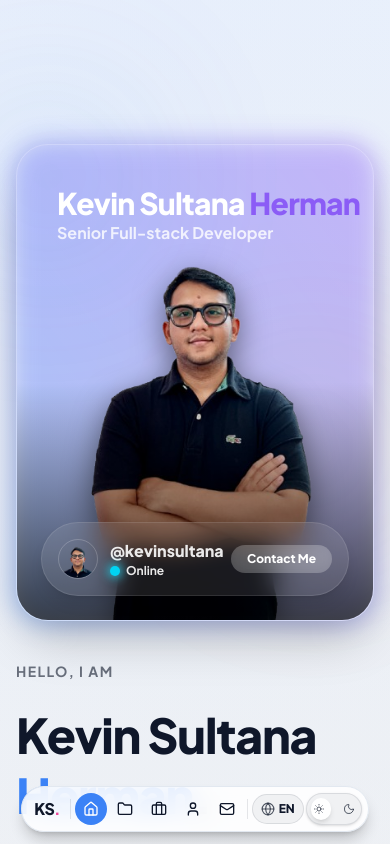
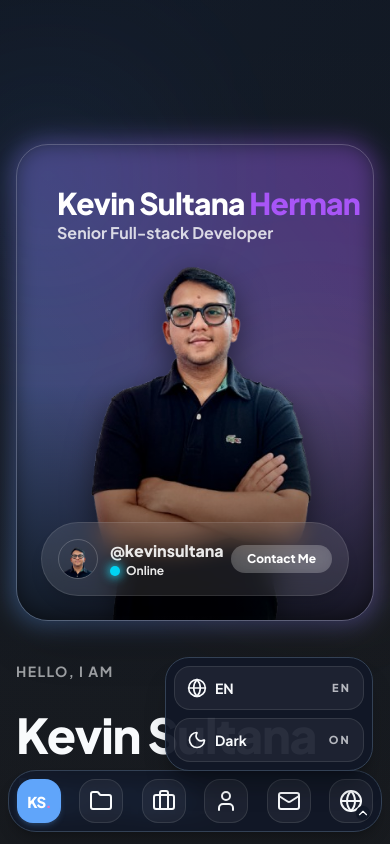
Before and after one commit to kevinsultana/my-porto, a Next.js app: page /en in a window 390 px wide. Both pictures are taken after a click on the button 333 px from the left and 809 px from the top of the page. Shown: the top 844 px of the page. Built offline with nearby package versions, Linux system fonts and the light colour scheme.

Commit message:
fix: enhance Navbar with mobile tools toggle and theme switcher functionality

```diff
--- a/src/components/navbar.js
+++ b/src/components/navbar.js
@@ -1,15 +1,34 @@
 "use client";
 
 import { useState, useEffect, useRef } from "react";
-import { motion } from "framer-motion";
-import { Home, User, Briefcase, Folder, Mail, Globe } from "lucide-react";
+import { motion, AnimatePresence } from "framer-motion";
+import {
+  Home,
+  User,
+  Briefcase,
+  Folder,
+  Mail,
+  Globe,
+  ChevronDown,
+  ChevronUp,
+  Moon,
+  SunMedium,
+} from "lucide-react";
+import { useTheme } from "next-themes";
 import ThemeToggle from "./theme-toggle";
 
 export default function Navbar({ locale = "en", dict = {} }) {
   const [activeSection, setActiveSection] = useState("home");
+  const [mobileToolsOpen, setMobileToolsOpen] = useState(false);
+  const [mounted, setMounted] = useState(false);
+  const { theme, resolvedTheme, setTheme } = useTheme();
 
   const isClickScrolling = useRef(false);
   const timeoutRef = useRef(null);
+
+  useEffect(() => {
+    setMounted(true);
+  }, []);
 
   useEffect(() => {
     const handleIntersection = (entries) => {
@@ -103,21 +122,160 @@ export default function Navbar({ locale = "en", dict = {} }) {
     },
   ];
 
+  const isDark = mounted
+    ? theme === "system"
+      ? resolvedTheme === "dark"
+      : theme === "dark"
+    : true;
+
+  const handleThemeToggle = () => {
+    setTheme(isDark ? "light" : "dark");
+    setMobileToolsOpen(false);
+  };
+
   return (
     <header className="fixed bottom-3 md:top-4 md:bottom-auto inset-x-0 z-50 flex justify-center px-2 sm:px-4 transition-all duration-300">
-      <nav className="flex max-w-[calc(100vw-0.75rem)] items-center gap-0.5 sm:gap-1 md:gap-2 bg-surface/85 backdrop-blur-md border border-surface-border px-1.5 sm:px-2 md:px-4 py-1.5 rounded-full shadow-lg shadow-black/20 overflow-hidden">
-        {/* Logo */}
+      <nav className="md:hidden relative flex w-full max-w-[calc(100vw-0.75rem)] items-center justify-between gap-1.5 overflow-visible rounded-[1.75rem] border border-surface-border bg-surface/90 px-2 py-2 shadow-lg shadow-black/20 backdrop-blur-md">
         <a
           href="#home"
           onClick={() => handleNavLinkClick("home")}
-          className="font-black text-base sm:text-lg md:text-xl tracking-tighter px-1.5 sm:px-2 text-brand-text hover:scale-105 transition-transform shrink-0"
+          className={`flex h-11 w-11 shrink-0 items-center justify-center rounded-2xl border transition-all ${activeSection === "home" ? "border-brand-blue/30 bg-brand-blue text-white shadow-md shadow-brand-blue/20" : "border-brand-text/10 bg-brand-text/5 text-brand-text"}`}
+          aria-label={dict.home || (locale === "id" ? "Beranda" : "Home")}
+          title={dict.home || (locale === "id" ? "Beranda" : "Home")}
+        >
+          <span className="text-[15px] font-black leading-none tracking-tighter">
+            KS<span className="text-brand-pink">.</span>
+          </span>
+        </a>
+
+        {menuItems
+          .filter((item) => item.id !== "home")
+          .map((item) => {
+            const isActive = activeSection === item.id;
+            const Icon = item.icon;
+
+            return (
+              <motion.a
+                key={item.id}
+                href={item.path}
+                onClick={() => handleNavLinkClick(item.id)}
+                whileTap={{ scale: 0.94 }}
+                animate={{
+                  y: isActive ? -1 : 0,
+                  scale: isActive ? 1.04 : 1,
+                }}
+                transition={{
+                  type: "spring",
+                  stiffness: 260,
+                  damping: 22,
+                  mass: 0.7,
+                }}
+                className="relative flex h-11 w-11 shrink-0 items-center justify-center rounded-2xl border border-brand-text/10 bg-brand-text/5 text-brand-text transition-all"
+                title={item.name}
+                aria-label={item.name}
+              >
+                {isActive && (
+                  <motion.span
+                    layoutId="mobileActiveNav"
+                    className={`absolute inset-0 -z-10 rounded-2xl ${item.color}`}
+                    transition={{
+                      type: "spring",
+                      stiffness: 180,
+                      damping: 22,
+                      mass: 0.9,
+                    }}
+                  />
+                )}
+                <Icon
+                  className={`h-6 w-6 transition-colors duration-300 ${isActive ? "text-white" : "text-brand-text"}`}
+                />
+              </motion.a>
+            );
+          })}
+
+        <div className="relative shrink-0">
+          <button
+            type="button"
+            onClick={() => setMobileToolsOpen((current) => !current)}
+            className="relative flex h-11 w-11 items-center justify-center rounded-2xl border border-brand-text/10 bg-brand-text/5 text-brand-text transition-all active:scale-95"
+            aria-expanded={mobileToolsOpen}
+            aria-label={
+              mobileToolsOpen
+                ? locale === "id"
+                  ? "Tutup bahasa dan tema"
+                  : "Close language and theme"
+                : locale === "id"
+                  ? "Buka bahasa dan tema"
+                  : "Open language and theme"
+            }
+          >
+            <Globe className="h-6 w-6" />
+            {mobileToolsOpen ? (
+              <ChevronUp className="absolute bottom-0.5 right-0.5 h-3.5 w-3.5 rounded-full bg-surface text-brand-text shadow-sm" />
+            ) : (
+              <ChevronDown className="absolute bottom-0.5 right-0.5 h-3.5 w-3.5 rounded-full bg-surface text-brand-text shadow-sm" />
+            )}
+          </button>
+
+          <AnimatePresence>
+            {mobileToolsOpen && (
+              <motion.div
+                initial={{ opacity: 0, y: 10, scale: 0.98 }}
+                animate={{ opacity: 1, y: 0, scale: 1 }}
+                exit={{ opacity: 0, y: 10, scale: 0.98 }}
+                transition={{ duration: 0.18 }}
+                className="absolute bottom-full right-0 z-50 mb-2 w-52 overflow-hidden rounded-3xl border border-surface-border bg-surface/95 p-2 shadow-xl shadow-black/25 backdrop-blur-md"
+              >
+                <button
+                  type="button"
+                  onClick={handleLanguageToggle}
+                  className="flex h-11 w-full items-center justify-between rounded-2xl border border-brand-text/10 bg-brand-text/5 px-3 text-brand-text transition-all active:scale-[0.98]"
+                >
+                  <span className="flex items-center gap-2 text-sm font-bold">
+                    <Globe className="h-5 w-5" />
+                    <span>{dict.language || locale.toUpperCase()}</span>
+                  </span>
+                  <span className="text-[11px] font-black uppercase tracking-[0.2em] text-brand-text/70">
+                    {locale.toUpperCase()}
+                  </span>
+                </button>
+
+                <button
+                  type="button"
+                  onClick={handleThemeToggle}
+                  className="mt-2 flex h-11 w-full items-center justify-between rounded-2xl border border-brand-text/10 bg-brand-text/5 px-3 text-brand-text transition-all active:scale-[0.98]"
+                >
+                  <span className="flex items-center gap-2 text-sm font-bold">
+                    {isDark ? (
+                      <Moon className="h-5 w-5" />
+                    ) : (
+                      <SunMedium className="h-5 w-5" />
+                    )}
+                    <span>{isDark ? "Dark" : "Light"}</span>
+                  </span>
+                  <span className="text-[11px] font-black uppercase tracking-[0.2em] text-brand-text/70">
+                    {isDark ? "ON" : "OFF"}
+                  </span>
+                </button>
+              </motion.div>
+            )}
+          </AnimatePresence>
+        </div>
+      </nav>
+
+      <nav className="hidden max-w-[calc(100vw-0.75rem)] items-center gap-0.5 overflow-hidden rounded-full border border-surface-border bg-surface/85 px-1.5 py-1.5 shadow-lg shadow-black/20 backdrop-blur-md md:flex sm:gap-1 md:gap-2 sm:px-2 md:px-4">
+        <a
+          href="#home"
+          onClick={() => handleNavLinkClick("home")}
+          className="shrink-0 px-1.5 text-base font-black tracking-tighter text-brand-text transition-transform hover:scale-105 sm:px-2 sm:text-lg md:text-xl"
+          aria-label={dict.home || (locale === "id" ? "Beranda" : "Home")}
+          title={dict.home || (locale === "id" ? "Beranda" : "Home")}
         >
           KS<span className="text-brand-pink">.</span>
         </a>
 
-        <div className="h-5 md:h-6 w-px bg-brand-text/10 mx-0.5 sm:mx-1 shrink-0" />
+        <div className="h-5 md:h-6 w-px shrink-0 bg-brand-text/10 mx-0.5 sm:mx-1" />
 
-        {/* Menu Navigasi */}
         {menuItems.map((item) => {
           const isActive = activeSection === item.id;
           const Icon = item.icon;
@@ -138,13 +296,13 @@ export default function Navbar({ locale = "en", dict = {} }) {
                 damping: 24,
                 mass: 0.7,
               }}
-              className="relative px-2 sm:px-3 md:px-4 py-2 rounded-full text-sm font-bold flex items-center gap-1.5 transition-colors text-brand-text shrink-0"
+              className="relative flex shrink-0 items-center gap-1.5 rounded-full px-2 py-2 text-sm font-bold text-brand-text transition-colors sm:px-3 md:px-4"
               title={item.name}
             >
               {isActive && (
                 <motion.span
                   layoutId="activeNav"
-                  className={`absolute inset-0 rounded-full ${item.color} -z-10`}
+                  className={`absolute inset-0 -z-10 rounded-full ${item.color}`}
                   transition={{
                     type: "spring",
                     stiffness: 180,
@@ -154,11 +312,11 @@ export default function Navbar({ locale = "en", dict = {} }) {
                 />
               )}
               <Icon
-                className={`w-4 h-4 md:w-4 md:h-4 transition-colors duration-300 ${isActive ? "text-white" : "text-brand-text"}`}
+                className={`h-4 w-4 transition-colors duration-300 md:h-4 md:w-4 ${isActive ? "text-white" : "text-brand-text"}`}
               />
 
               <span
-                className={`hidden lg:block transition-colors duration-300 ${isActive ? "text-white" : "hover:text-brand-purple"}`}
+                className={`hidden transition-colors duration-300 lg:block ${isActive ? "text-white" : "hover:text-brand-purple"}`}
               >
                 {item.name}
               </span>
@@ -166,14 +324,13 @@ export default function Navbar({ locale = "en", dict = {} }) {
           );
         })}
 
-        <div className="h-5 md:h-6 w-px bg-brand-text/10 mx-0.5 sm:mx-1 shrink-0" />
+        <div className="h-5 md:h-6 w-px shrink-0 bg-brand-text/10 mx-0.5 sm:mx-1" />
 
-        {/* Language Switcher */}
         <button
           onClick={handleLanguageToggle}
-          className="flex items-center gap-1 px-2 sm:px-3 py-1.5 border border-brand-text/10 rounded-full text-xs font-black bg-brand-text/5 hover:bg-brand-text/10 text-brand-text transition-all active:scale-95 shrink-0"
+          className="flex shrink-0 items-center gap-1 rounded-full border border-brand-text/10 bg-brand-text/5 px-2 py-1.5 text-xs font-black text-brand-text transition-all hover:bg-brand-text/10 active:scale-95 sm:px-3"
         >
-          <Globe className="w-3.5 h-3.5 text-brand-text/70" />
+          <Globe className="h-3.5 w-3.5 text-brand-text/70" />
           <span className="hidden sm:inline">
             {dict.language || locale.toUpperCase()}
           </span>
```
